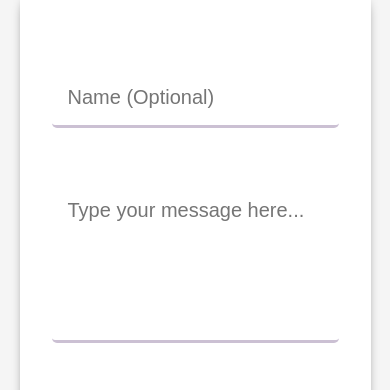
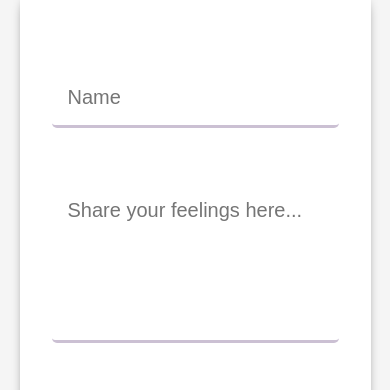
Before and after one commit to gsaraa/sara-amiri-project-three, a React (Create React App) app: page / in a window 390 px wide. Shown: the part 454-844 px from the top of the page. Built offline with nearby package versions, Linux system fonts and the light colour scheme; no server answers; the database is empty.

Commit message:
fixed media queries

```diff
--- a/src/App.css
+++ b/src/App.css
@@ -211,12 +211,12 @@ footer {
   form {
     width: 80%;
     position: absolute;
-    top: 50vh;
+    top: 80vh;
     right: 0;
   }
 
   ul {
-    margin-top: 20rem;
+    margin-top: 35rem;
   }
 }
 
@@ -246,7 +246,8 @@ footer {
     flex-direction: column;
   }
 
-  ul li {
+  .commentsSection li {
     width: 100%;
+    margin: 0;
   }
 }
--- a/src/components/Form.js
+++ b/src/components/Form.js
@@ -8,14 +8,14 @@ function Form (props) {
                 <input
                 type="text"
                 id="userName"
-                placeholder='Name (Optional)'
+                placeholder='Name'
                 onChange={ userNameChangeHandle }
                 value={ userNameValue } />
 
                 <label htmlFor="messageInput" className="sr-only">Write your message here..</label>
                 <textarea
                 id="messageInput"
-                placeholder="Type your message here..."
+                placeholder="Share your feelings here..."
                 onChange={ userTextChangeHandle }
                 value={ userTextValue } ></textarea>
 
--- a/src/components/Reaction.js
+++ b/src/components/Reaction.js
@@ -2,8 +2,8 @@
 import realtime from '../firebase.js';
 // Importing functions from firebase database, ref
 import { ref, set } from 'firebase/database';
+// Importing useState
 import { useState } from 'react';
-
 
 function Reactions(props) {
 
```
